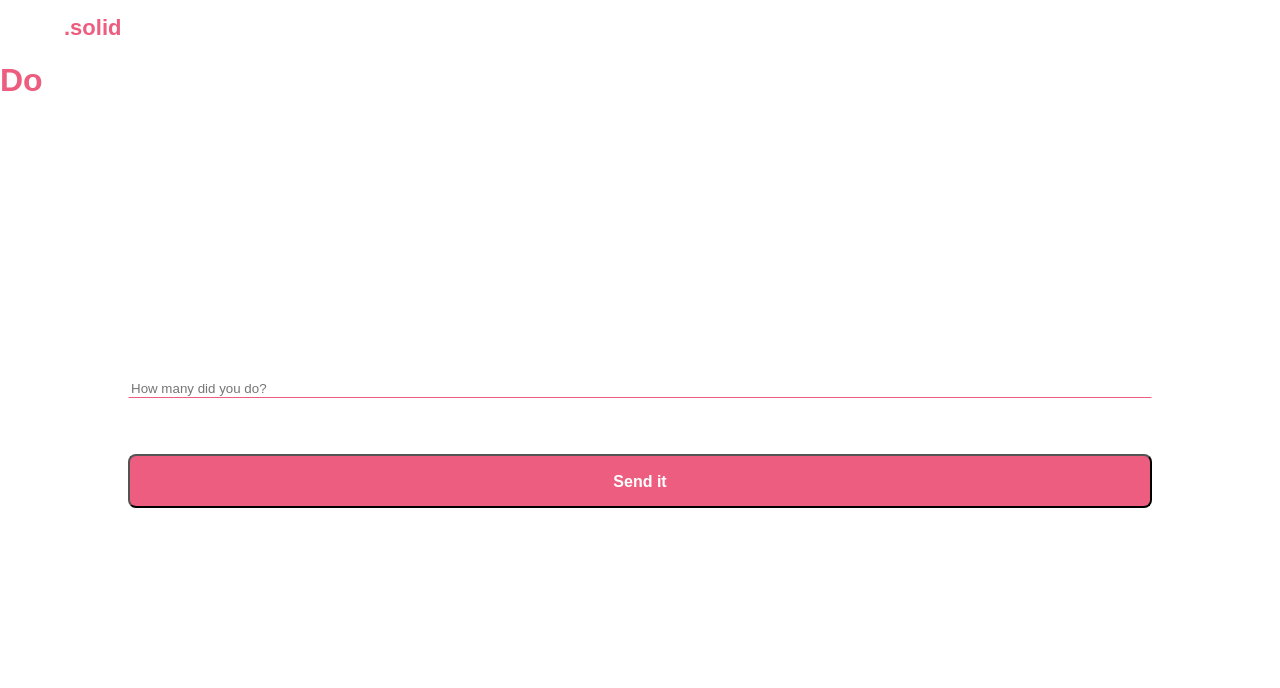
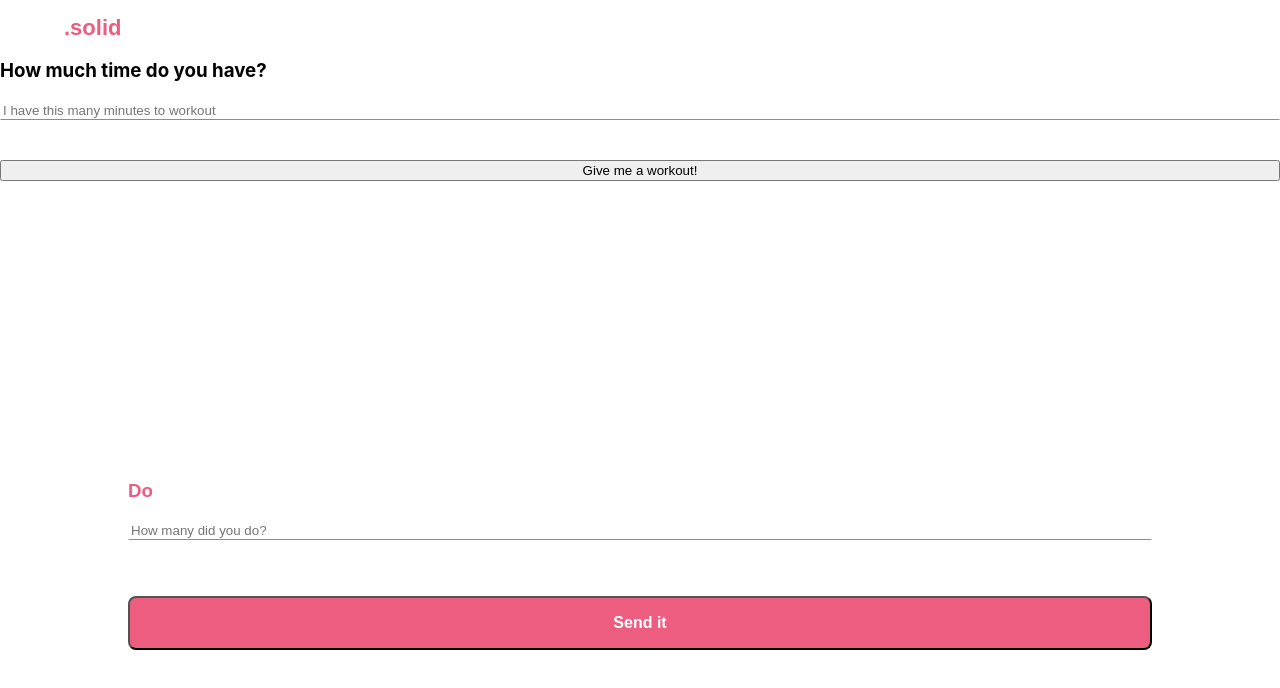
Before and after one commit to puentebravo/trackit, a React (Create React App) app in the folder client/: page /home in a window 1280 px wide. Shown: the top 688 px of the page. Built offline with nearby package versions, Linux system fonts and the light colour scheme; no server answers; the HTML template or start-up script is replaced by a standard one.

Commit message:
Added form for minutes

```diff
--- a/client/src/pages/home/index.tsx
+++ b/client/src/pages/home/index.tsx
@@ -1,11 +1,12 @@
-import React, { useEffect, useState } from "react";
+import React, { useState } from "react";
 import BrandBar from "../../components/brandBar";
 import { useFormik } from "formik"
 import "./home.css"
 
 function Home() {
+    const [workout, setWorkout] = useState<String>("")
 
-    const formik = useFormik({
+    const repForm = useFormik({
         initialValues: {
             reps: ""
         },
@@ -24,28 +25,55 @@ function Home() {
         }
     })
 
-    const [workout, setWorkout] = useState<String>("")
+    const minForm = useFormik({
+        initialValues: {
+            minutes: ""
+        },
+        onSubmit: (values) => {
+            fetch(`/api/workout/${values.minutes}`)
+                .then(response => response.json())
+                .then(data => {
+                    setWorkout(data.workout)
+                })
+        }
+    })
 
-    useEffect(() => {
-        fetch("/api/workout").then(response => response.json()).then(data => {
-            setWorkout(data.workout)
-        })
-    }, [])
+
+
+
+
 
     return (
         <>
             <BrandBar />
 
-            <h1 id="repsHeader">{`Do ${workout}`}</h1>
+            <section id="minFormContainer">
+                <h3 id="minHeader">How much time do you have?</h3>
+                <form id="repsForm" onSubmit={minForm.handleSubmit}>
+                    <input
+                        type="text"
+                        name="minutes"
+                        id="minutes"
+                        className="formField"
+                        onChange={minForm.handleChange}
+                        value={minForm.values.minutes}
+                        placeholder="I have this many minutes to workout"
+                    />
+                    <button type="submit" id="minuteBtn">Give me a workout!</button>
+
+                </form>
+            </section>
+
             <section id="formContainer">
-                <form id="repsForm" onSubmit={formik.handleSubmit}>
+                <h3 id="repsHeader">{`Do ${workout}`}</h3>
+                <form id="repsForm" onSubmit={repForm.handleSubmit}>
                     <input
                         type="text"
                         name="reps"
                         id="reps"
                         className="formField"
-                        onChange={formik.handleChange}
-                        value={formik.values.reps}
+                        onChange={repForm.handleChange}
+                        value={repForm.values.reps}
                         placeholder="How many did you do?"
                     />
                     <button type="submit" id="submitBtn">Send it</button>
```
